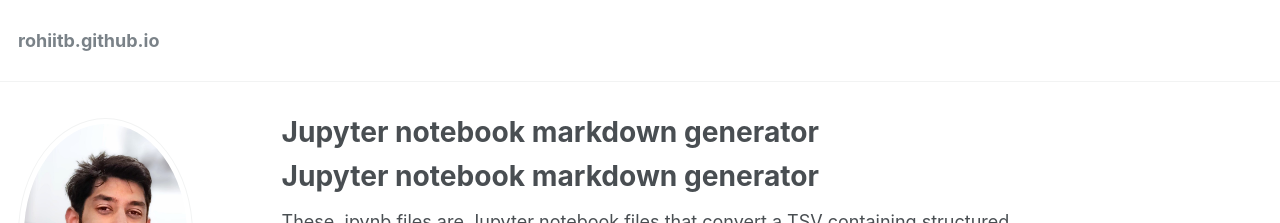
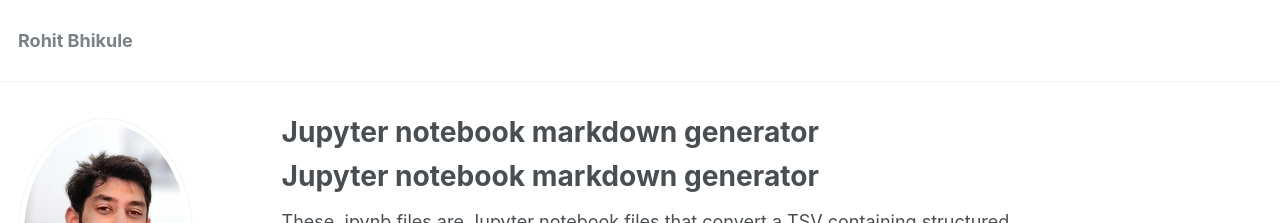
Before and after one commit to rohiitb/rohiitb.github.io, a Jekyll site: the page built from markdown_generator/readme.md, in a window 1280 px wide. Shown: the top 223 px of the page. Built offline with Jekyll 4.4.1, drawn with Linux system fonts in a browser that asks for light colours; our own code applies the rules of GitHub Pages for plain Markdown files.

```diff
--- a/_config.yml
+++ b/_config.yml
@@ -7,7 +7,7 @@
 
 # Site Settings
 locale                   : "en-US"
-title                    :
+title                    : "Rohit Bhikule"
 title_separator          : "-"
 name                     : &name "Rohit Bhikule"
 description              : &description "Senior Robotics Software Engineer at Terran Robotics"
```
Also changed, not shown: _pages/about.md (+1 -1 lines).
